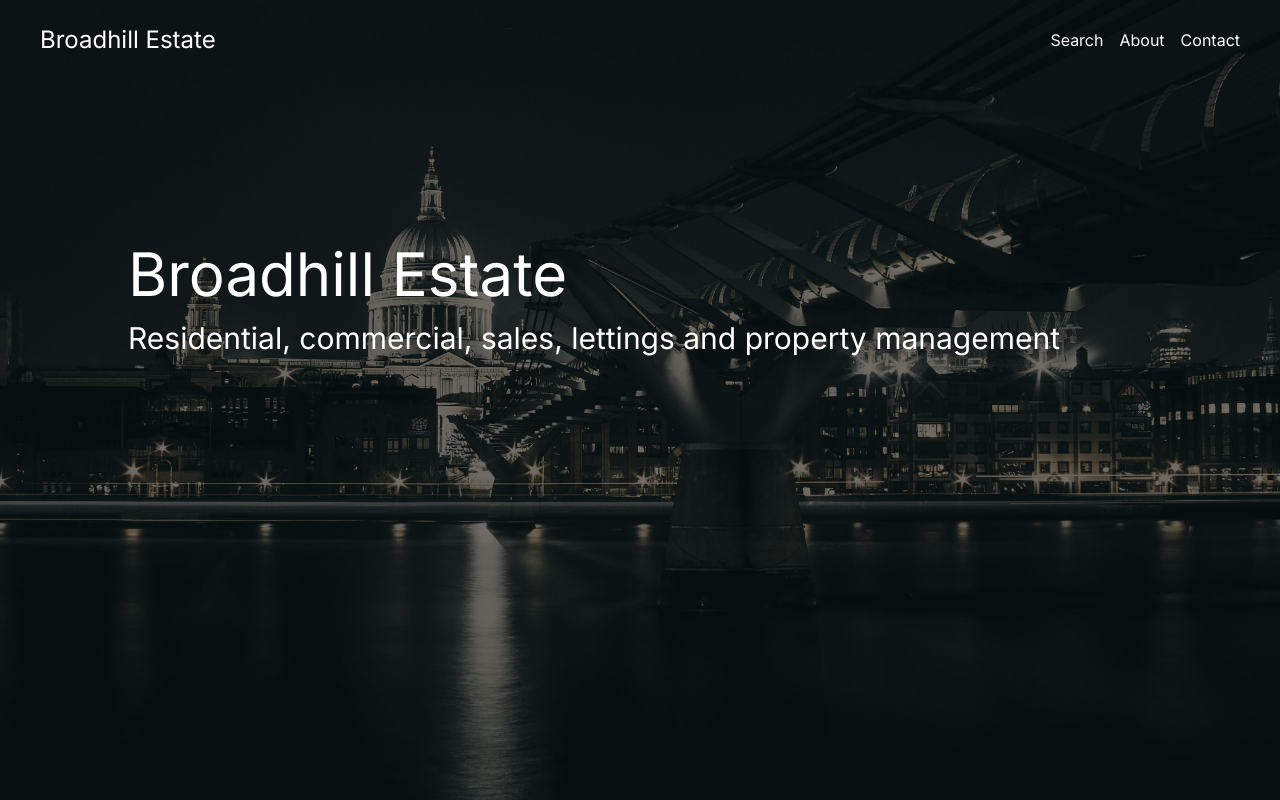
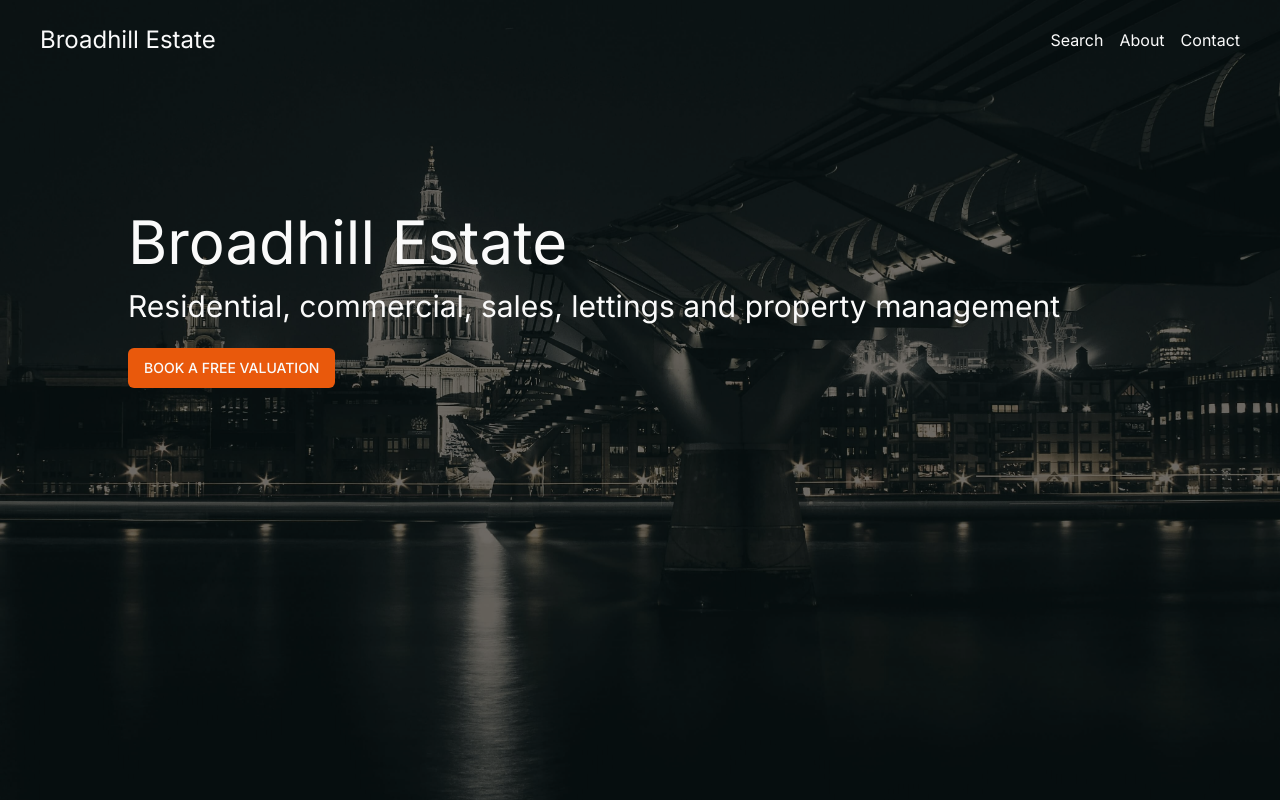
Before and after one commit to sukhsinghcodes/broadhillestate-website, a Next.js app: page / in a window 1280 px wide. Built offline with nearby package versions, Linux system fonts and the light colour scheme.

Commit message:
added shadcn + changed primary color

```diff
--- a/src/app/globals.css
+++ b/src/app/globals.css
@@ -2,22 +2,75 @@
 @tailwind components;
 @tailwind utilities;
 
-:root {
-  --foreground-rgb: 255, 255, 255;
-  --background-rgb: 0, 0, 0;
+@layer base {
+  :root {
+    --background: 0 0% 100%;
+    --foreground: 0 0% 3.9%;
+
+    --card: 0 0% 100%;
+    --card-foreground: 0 0% 3.9%;
+
+    --popover: 0 0% 100%;
+    --popover-foreground: 0 0% 3.9%;
+
+    --primary: 0 0% 9%;
+    --primary-foreground: 0 0% 98%;
+
+    --secondary: 0 0% 96.1%;
+    --secondary-foreground: 0 0% 9%;
+
+    --muted: 0 0% 96.1%;
+    --muted-foreground: 0 0% 45.1%;
+
+    --accent: 0 0% 96.1%;
+    --accent-foreground: 0 0% 9%;
+
+    --destructive: 0 84.2% 60.2%;
+    --destructive-foreground: 0 0% 98%;
+
+    --border: 0 0% 89.8%;
+    --input: 0 0% 89.8%;
+    --ring: 0 0% 3.9%;
+
+    --radius: 0.5rem;
+  }
+
+  .dark {
+    --background: 0 0% 3.9%;
+    --foreground: 0 0% 98%;
+
+    --card: 0 0% 3.9%;
+    --card-foreground: 0 0% 98%;
+
+    --popover: 0 0% 3.9%;
+    --popover-foreground: 0 0% 98%;
+
+    --primary: 21 90% 48%;
+    --primary-foreground: 0 0% 98%;
+
+    --secondary: 0 0% 14.9%;
+    --secondary-foreground: 0 0% 98%;
+
+    --muted: 0 0% 14.9%;
+    --muted-foreground: 0 0% 63.9%;
+
+    --accent: 0 0% 14.9%;
+    --accent-foreground: 0 0% 98%;
+
+    --destructive: 0 62.8% 30.6%;
+    --destructive-foreground: 0 0% 98%;
+
+    --border: 0 0% 14.9%;
+    --input: 0 0% 14.9%;
+    --ring: 0 0% 83.1%;
+  }
 }
 
-html,
-body {
-  scroll-behavior: smooth;
-  color: rgb(var(--foreground-rgb));
-  background: rgb(var(--background-rgb));
-  margin: 0;
-  padding: 0;
-}
-
-@layer utilities {
-  .text-balance {
-    text-wrap: balance;
+@layer base {
+  * {
+    @apply border-border;
+  }
+  body {
+    @apply bg-background text-foreground;
   }
 }
--- a/src/app/layout.tsx
+++ b/src/app/layout.tsx
@@ -16,7 +16,7 @@
   children: React.ReactNode
 }>) {
   return (
-    <html lang="en">
+    <html lang="en" className="dark">
       <body className={inter.className}>
         <Navigation />
         {children}
--- a/src/app/page.tsx
+++ b/src/app/page.tsx
@@ -1,11 +1,12 @@
 import Image from 'next/image'
 import bgImage from '@/app/assets/images/st-pauls-bg.jpg'
+import { Button } from '@/components/ui/button'
 
 export default function Home() {
   return (
     <main className="flex min-h-screen flex-col items-center justify-between p-24 pt-0">
       <Image
-        className="z-0 saturate-50 brightness-50"
+        className="z-0 saturate-50 brightness-50 select-none pointer-events-none"
         src={bgImage}
         alt="St Pauls Cathedral"
         layout="fill"
@@ -14,9 +15,12 @@
       <div className="relative z-10 w-[80vw] h-[600px] flex items-center">
         <div>
           <h1 className="text-6xl mb-4">Broadhill Estate</h1>
-          <h2 className="text-3xl">
+          <h2 className="text-3xl mb-6">
             Residential, commercial, sales, lettings and property management
           </h2>
+          <Button variant="default" className="uppercase">
+            Book a free valuation
+          </Button>
         </div>
       </div>
     </main>
--- /dev/null
+++ b/src/components/ui/button.tsx
@@ -0,0 +1,56 @@
+import * as React from 'react'
+import { Slot } from '@radix-ui/react-slot'
+import { cva, type VariantProps } from 'class-variance-authority'
+
+import { cn } from '@/lib/utils'
+
+const buttonVariants = cva(
+  'inline-flex items-center justify-center whitespace-nowrap rounded-md text-sm font-medium ring-offset-background transition-colors focus-visible:outline-none focus-visible:ring-2 focus-visible:ring-ring focus-visible:ring-offset-2 disabled:pointer-events-none disabled:opacity-50',
+  {
+    variants: {
+      variant: {
+        default: 'bg-primary text-primary-foreground hover:bg-primary/90',
+        destructive:
+          'bg-destructive text-destructive-foreground hover:bg-destructive/90',
+        outline:
+          'border border-input bg-background hover:bg-accent hover:text-accent-foreground',
+        secondary:
+          'bg-secondary text-secondary-foreground hover:bg-secondary/80',
+        ghost: 'hover:bg-accent hover:text-accent-foreground',
+        link: 'text-primary underline-offset-4 hover:underline',
+      },
+      size: {
+        default: 'h-10 px-4 py-2',
+        sm: 'h-9 rounded-md px-3',
+        lg: 'h-11 rounded-md px-8',
+        icon: 'h-10 w-10',
+      },
+    },
+    defaultVariants: {
+      variant: 'default',
+      size: 'default',
+    },
+  }
+)
+
+export interface ButtonProps
+  extends React.ButtonHTMLAttributes<HTMLButtonElement>,
+    VariantProps<typeof buttonVariants> {
+  asChild?: boolean
+}
+
+const Button = React.forwardRef<HTMLButtonElement, ButtonProps>(
+  ({ className, variant, size, asChild = false, ...props }, ref) => {
+    const Comp = asChild ? Slot : 'button'
+    return (
+      <Comp
+        className={cn(buttonVariants({ variant, size, className }))}
+        ref={ref}
+        {...props}
+      />
+    )
+  }
+)
+Button.displayName = 'Button'
+
+export { Button, buttonVariants }
--- /dev/null
+++ b/src/lib/utils.ts
@@ -0,0 +1,6 @@
+import { type ClassValue, clsx } from "clsx"
+import { twMerge } from "tailwind-merge"
+
+export function cn(...inputs: ClassValue[]) {
+  return twMerge(clsx(inputs))
+}
--- a/tailwind.config.ts
+++ b/tailwind.config.ts
@@ -1,21 +1,80 @@
-import type { Config } from "tailwindcss";
+import type { Config } from 'tailwindcss'
 
-const config: Config = {
-  darkMode: 'class',
+const config = {
+  darkMode: ['class'],
   content: [
-    "./src/pages/**/*.{js,ts,jsx,tsx,mdx}",
-    "./src/components/**/*.{js,ts,jsx,tsx,mdx}",
-    "./src/app/**/*.{js,ts,jsx,tsx,mdx}",
+    './pages/**/*.{ts,tsx}',
+    './components/**/*.{ts,tsx}',
+    './app/**/*.{ts,tsx}',
+    './src/**/*.{ts,tsx}',
   ],
+  prefix: '',
   theme: {
+    container: {
+      center: true,
+      padding: '2rem',
+      screens: {
+        '2xl': '1400px',
+      },
+    },
     extend: {
-      backgroundImage: {
-        "gradient-radial": "radial-gradient(var(--tw-gradient-stops))",
-        "gradient-conic":
-          "conic-gradient(from 180deg at 50% 50%, var(--tw-gradient-stops))",
+      colors: {
+        border: 'hsl(var(--border))',
+        input: 'hsl(var(--input))',
+        ring: 'hsl(var(--ring))',
+        background: 'hsl(var(--background))',
+        foreground: 'hsl(var(--foreground))',
+        primary: {
+          DEFAULT: 'hsl(var(--primary))',
+          foreground: 'hsl(var(--primary-foreground))',
+        },
+        secondary: {
+          DEFAULT: 'hsl(var(--secondary))',
+          foreground: 'hsl(var(--secondary-foreground))',
+        },
+        destructive: {
+          DEFAULT: 'hsl(var(--destructive))',
+          foreground: 'hsl(var(--destructive-foreground))',
+        },
+        muted: {
+          DEFAULT: 'hsl(var(--muted))',
+          foreground: 'hsl(var(--muted-foreground))',
+        },
+        accent: {
+          DEFAULT: 'hsl(var(--accent))',
+          foreground: 'hsl(var(--accent-foreground))',
+        },
+        popover: {
+          DEFAULT: 'hsl(var(--popover))',
+          foreground: 'hsl(var(--popover-foreground))',
+        },
+        card: {
+          DEFAULT: 'hsl(var(--card))',
+          foreground: 'hsl(var(--card-foreground))',
+        },
+      },
+      borderRadius: {
+        lg: 'var(--radius)',
+        md: 'calc(var(--radius) - 2px)',
+        sm: 'calc(var(--radius) - 4px)',
+      },
+      keyframes: {
+        'accordion-down': {
+          from: { height: '0' },
+          to: { height: 'var(--radix-accordion-content-height)' },
+        },
+        'accordion-up': {
+          from: { height: 'var(--radix-accordion-content-height)' },
+          to: { height: '0' },
+        },
+      },
+      animation: {
+        'accordion-down': 'accordion-down 0.2s ease-out',
+        'accordion-up': 'accordion-up 0.2s ease-out',
       },
     },
   },
-  plugins: [],
-};
-export default config;
+  plugins: [require('tailwindcss-animate')],
+} satisfies Config
+
+export default config
```
Also changed, not shown: package.json (+10 -4 lines), components.json (added), 1 other file (tests, documents, lock files or other folders).
